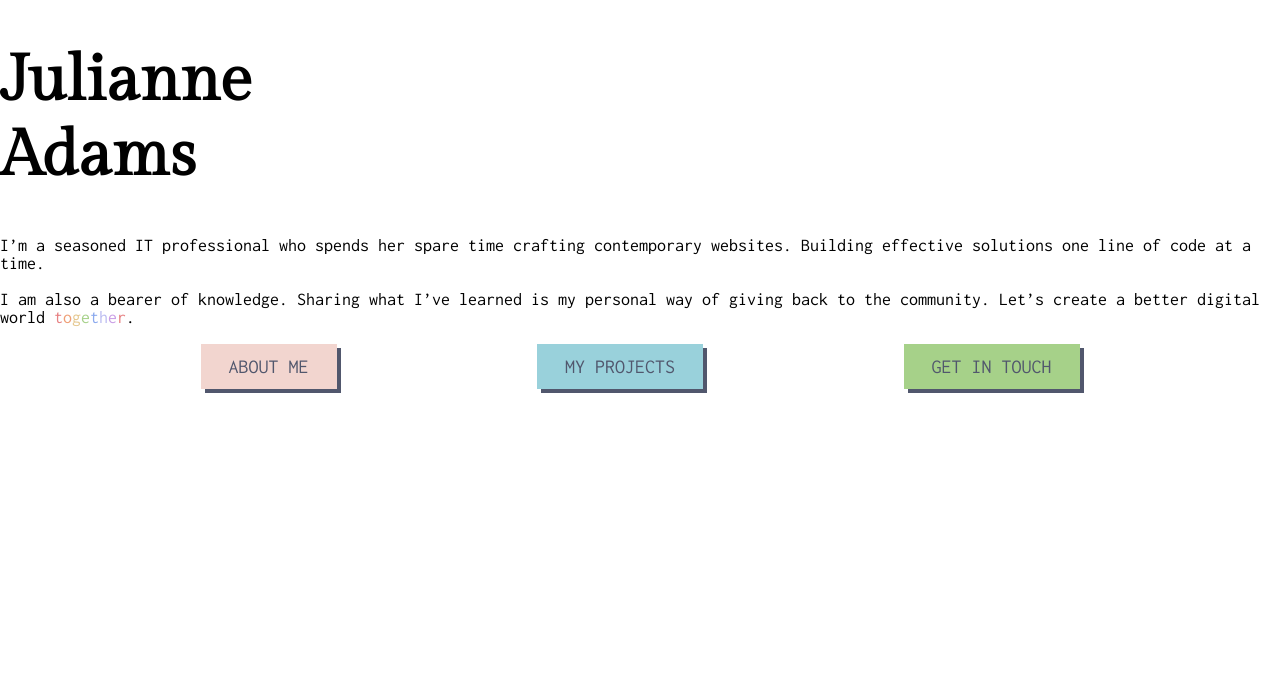
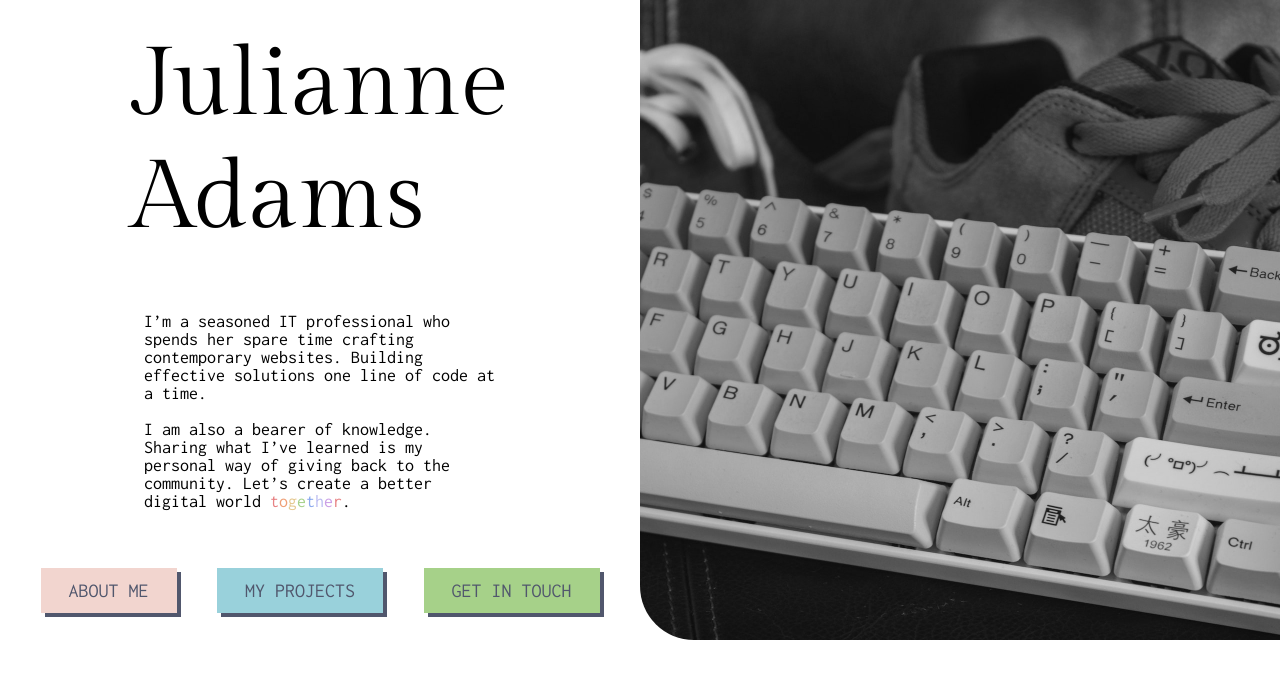
Before and after one commit to LeftySolara/personal-website, a React (Vite) app: page / in a window 1280 px wide. Shown: the top 678 px of the page. Built offline with nearby package versions, Linux system fonts and the light colour scheme.

Commit message:
Add: hero image and layout

```diff
--- a/src/components/Hero/Hero.tsx
+++ b/src/components/Hero/Hero.tsx
@@ -2,16 +2,18 @@ import Button from "./Button";
 
 const Hero = () => {
   return (
-    <div>
+    <div className="hero">
+      <div className="hero-left">
         <h1 className="hero-heading">
           Julianne
           <br />
           Adams
         </h1>
+        <div className="hero-body-container">
           <p className="hero-body">
             I’m a seasoned IT professional who spends her spare time crafting
-        contemporary websites. Building effective solutions one line of code at
-        a time.
+            contemporary websites. Building effective solutions one line of code
+            at a time.
           </p>
           <p className="hero-body">
             I am also a bearer of knowledge. Sharing what I’ve learned is my
@@ -25,12 +27,17 @@ const Hero = () => {
             <span className="mauve">e</span>
             <span className="red">r</span>.
           </p>
+        </div>
         <div className="button-container">
           <Button label="ABOUT ME" color="rosewater" link="/about" />
           <Button label="MY PROJECTS" color="sky" link="/projects" />
           <Button label="GET IN TOUCH" color="green" link="/contact" />
         </div>
       </div>
+      <div className="hero-image-container">
+        <img className="hero-image" src="hero-image.jpg" />
+      </div>
+    </div>
   );
 };
 
--- a/src/scss/components/_hero.scss
+++ b/src/scss/components/_hero.scss
@@ -1,9 +1,40 @@
 @use "../base/typography";
 @use "../themes/default" as theme;
 
+.hero {
+  display: flex;
+  flex-flow: row nowrap;
+  height: 80vh;
+}
+
+.hero-image {
+  filter: grayscale(100%);
+  width: 50vw;
+  height: 100%;
+  border-bottom-left-radius: 54px;
+  object-fit: cover;
+}
+
+.hero-left {
+  display: flex;
+  flex-flow: column nowrap;
+  align-items: center;
+  justify-content: center;
+  gap: 40px;
+  width: 50vw;
+}
+
 .hero-heading {
   font-family: $heading-font-stack;
-  font-size: 64px;
+  font-weight: $font-weight-regular;
+  font-size: 96px;
+  margin: 0;
+  padding: 0;
+}
+
+.hero-body-container {
+  width: 100%;
+  padding: 0px 144px 0px 144px;
 }
 
 .hero-body {
@@ -43,6 +74,7 @@
   display: flex;
   flex-flow: row nowrap;
   justify-content: space-evenly;
+  width: 100%;
 }
 
 .button {
```
Also changed, not shown: public/hero-image.jpg (added). Lines whose indentation alone changed are shown as unchanged.
